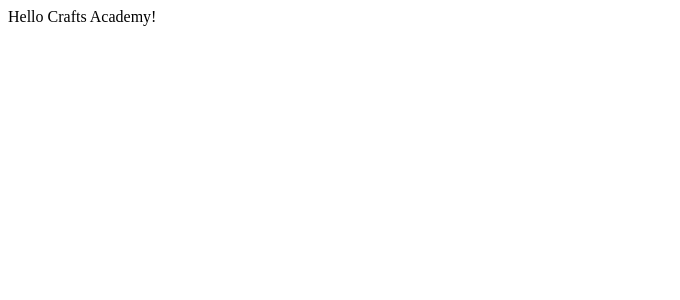
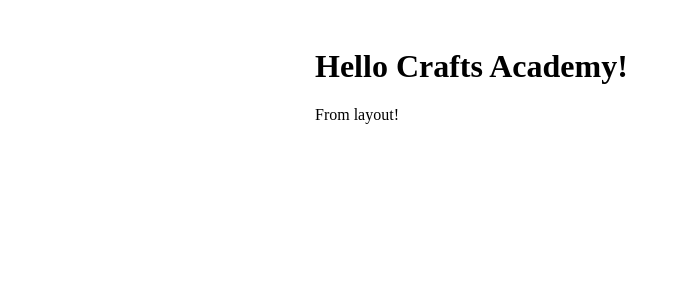
Before and after one commit to miliare/gatsby-hands-on, a Gatsby app: page / in a window 1280 px wide. Shown: the top 300 px of the page, without its empty margins (0-680 px from the left). Built offline with nearby package versions, Linux system fonts and the light colour scheme.

Commit message:
add layout component

```diff
--- /dev/null
+++ b/src/components/layout.js
@@ -0,0 +1,7 @@
+import React from "react"
+
+export default ({ children }) => (
+  <div style={{ margin: `3rem auto`, maxWidth: 650, padding: `0 1rem` }}>
+    {children}
+  </div>
+)
--- a/src/pages/index.js
+++ b/src/pages/index.js
@@ -1,3 +1,12 @@
 import React from "react"
 
-export default () => <div>Hello Crafts Academy!</div>
+import Layout from "../components/layout"
+
+export default () => (
+  <Layout>
+    <h1>Hello Crafts Academy!</h1>
+    <p>
+      From layout!
+    </p>
+  </Layout>
+)
```
